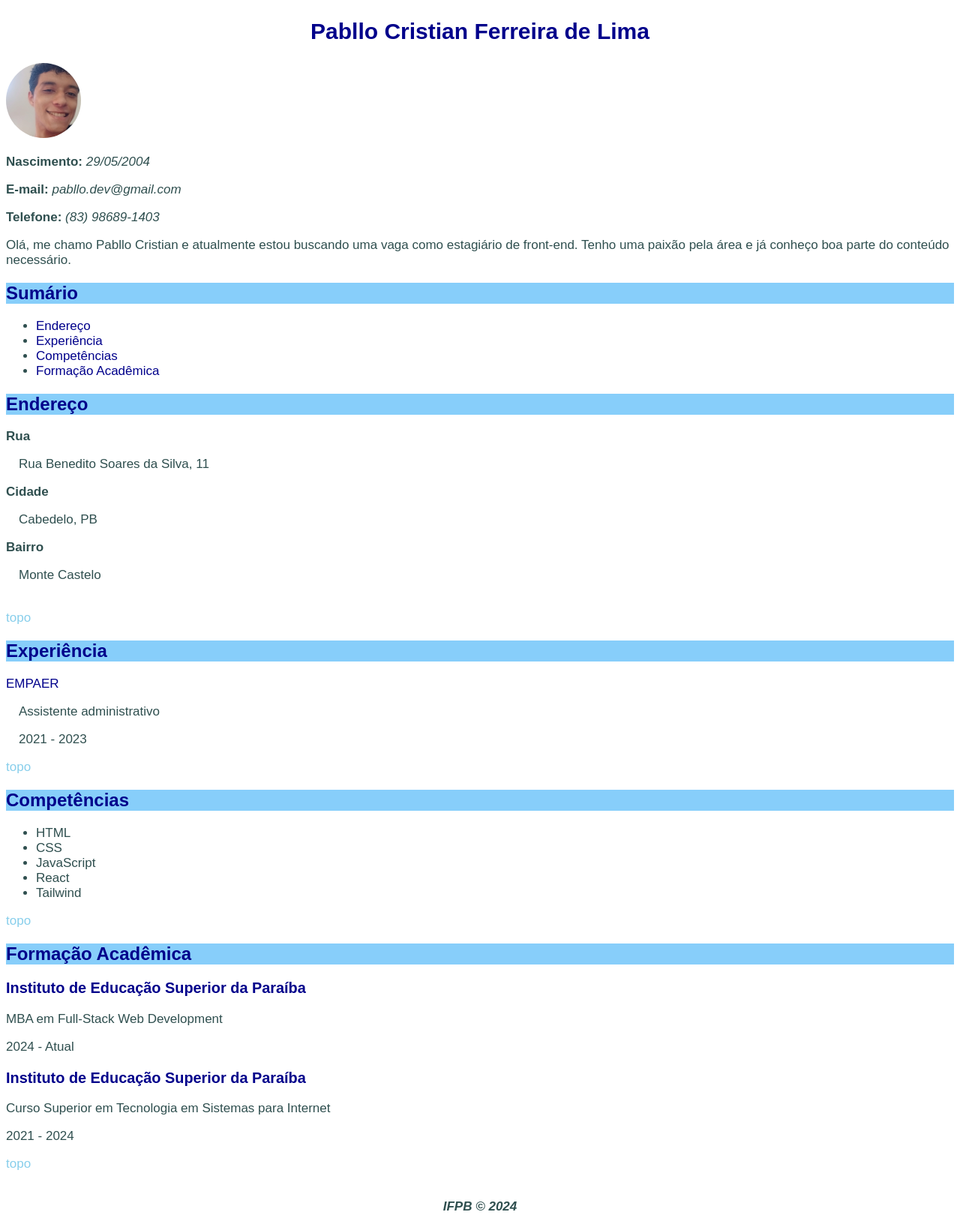
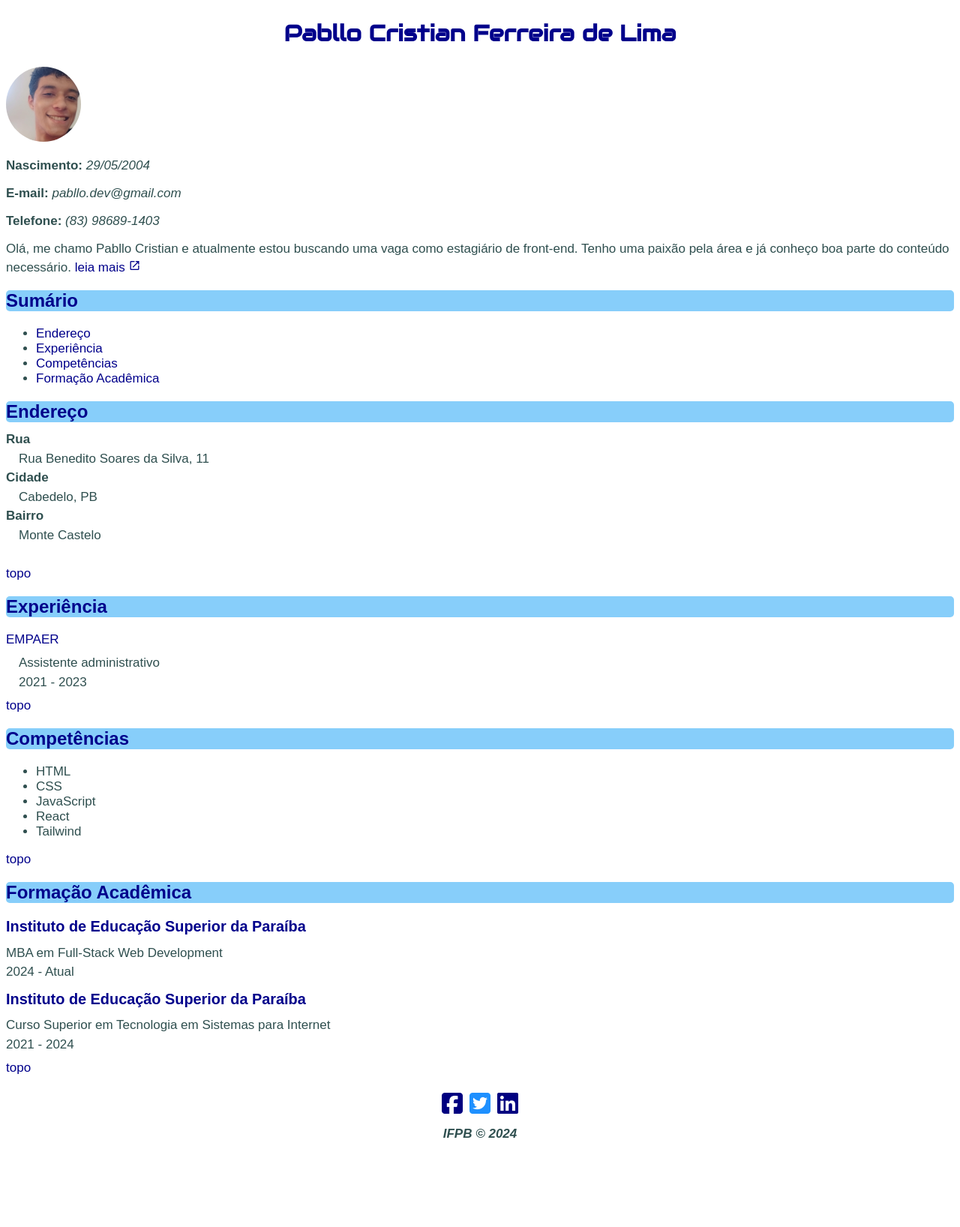
Before and after one commit to IkPc/Curriculum-Vitae, a plain HTML site: page index.html in a window 1280 px wide. Shown: the whole page at 75% size. After the commit the page ends 1534 px from the top, so only its background shows below. Drawn offline with Linux system fonts and the light colour scheme.

Commit message:
icons changes

```diff
--- a/css/style.css
+++ b/css/style.css
@@ -1,3 +1,6 @@
+/*fonts*/
+@import url('https://fonts.googleapis.com/css?family=Audiowide:regular');
+/*general*/
 * {
     scroll-behavior: smooth;
 }
@@ -9,12 +12,7 @@ body {
     .text-center {
         text-align: center;
     }
-    h2 {
-        color: darkblue;
-        background-color: lightskyblue;
-        font-size: 24px;
-    }
-    h1, h2, a, a:visited {
+    h1, h2, a, a:visited, .resume a {
         color: darkblue;
     }
     a {
@@ -23,20 +21,68 @@ body {
     a:hover {
         text-decoration: underline;
     }
-    img {
-        border-radius: 50px;
+    #launch {
+        font-size: 1rem;
+        line-height: 1.5rem;
     }
 
-.intro h1 {
+/*intro*/
+h1 {
     color: darkblue;
     font-size: 30px;
+    font-family: 'Audiowide', sans-serif;
+    }
+img {
+    border-radius: 50px;
 }
 .intro a {
-    color: white;
-}
-.address nav a, .experience nav a, .competencies nav a, .academic nav a {
-    color: skyblue;
-}
-.intro a:hover, nav a:hover {
     color: darkblue;
 }
+
+/*below intro*/
+h2 {
+    color: darkblue;
+    background-color: lightskyblue;
+    font-size: 24px;
+    border-radius: 5px;
+}
+.address p, .experience p, .academic p{
+    line-height: 50%;
+}
+
+/*social*/
+#social {
+    font-size: 2rem;
+}
+    #facebook, #linkedin {
+        color: navy;
+    }
+    #twitter {
+        color: dodgerblue;
+    }
+
+
+/*page-resume*/
+#gitlink:hover {
+    color: white;
+    background-color: darkblue;
+    padding: 3px;
+    text-decoration: none;
+}
+
+/*print*/
+@media print {
+    body, h1 {
+        color: black;
+        font-family: Times, serif;
+    }
+    #person {
+        text-align: left;
+    }
+    h2 {
+        background-color: unset;
+    }
+    .intro a, .address nav a, .experience nav a, .competencies nav a, .academic nav a {
+        display: none;
+    }
+}
--- a/index.html
+++ b/index.html
@@ -6,16 +6,18 @@
     <title>Curriculum Vitae</title>
     <meta name='viewport' content='width=device-width, initial-scale=1'>
     <link rel='stylesheet' href='./css/style.css'>
+    <link href="https://fonts.googleapis.com/icon?family=Material+Icons" rel="stylesheet">
+    <script src="https://kit.fontawesome.com/0c2329bd6d.js" crossorigin="anonymous"></script>
 </head>
 <body>
     <main>
         <section id="topo" class="intro">
-            <h1 class="text-center">Pabllo Cristian Ferreira de Lima</h1>
+            <h1 class="text-center" id="person">Pabllo Cristian Ferreira de Lima</h1>
             <img src="./img/foto.jpg" width="100px" height="100px"/>
             <p><strong>Nascimento:</strong> <i>29/05/2004</i></p>
             <p><strong>E-mail:</strong> <i>pabllo.dev@gmail.com</i></p>
             <p><strong>Telefone:</strong> <i>(83) 98689-1403</i></p>
-            <p>Olá, me chamo Pabllo Cristian e atualmente estou buscando uma vaga como estagiário de front-end. Tenho uma paixão pela área e já conheço boa parte do conteúdo necessário. <a href="./pages/resumo.html">leia mais...</a></p>
+            <p id="resuming">Olá, me chamo Pabllo Cristian e atualmente estou buscando uma vaga como estagiário de front-end. Tenho uma paixão pela área e já conheço boa parte do conteúdo necessário. <a href="./pages/resumo.html" title="Meu resumo">leia mais <span id="launch" class="material-icons">launch</span></a></p>
         </section>
         <section class="summary">
             <h2>Sumário</h2>
@@ -73,6 +75,11 @@
             <nav>
                 <a href="#topo">topo</a>
             </nav><br/>
+            <div id="social" class="text-center">
+                <a id="facebook" href="https://www.facebook.com/"><i class="fa-brands fa-square-facebook"></i></a>
+                <a id="twitter" href="https://www.twitter.com/"><i class="fa-brands fa-square-twitter"></i></a>
+                <a id="linkedin" href="https://www.linkedin.com/in/pabllo-cristian-f-a926062b3/"><i class="fa-brands fa-linkedin"></i></a>
+            </div>
             <p class="text-center"><b><i>IFPB © 2024</i></b></p>
         </section>
     </main>
```
Also changed, not shown: pages/resumo.html (+5 -4 lines), img/voltar.png (deleted).
